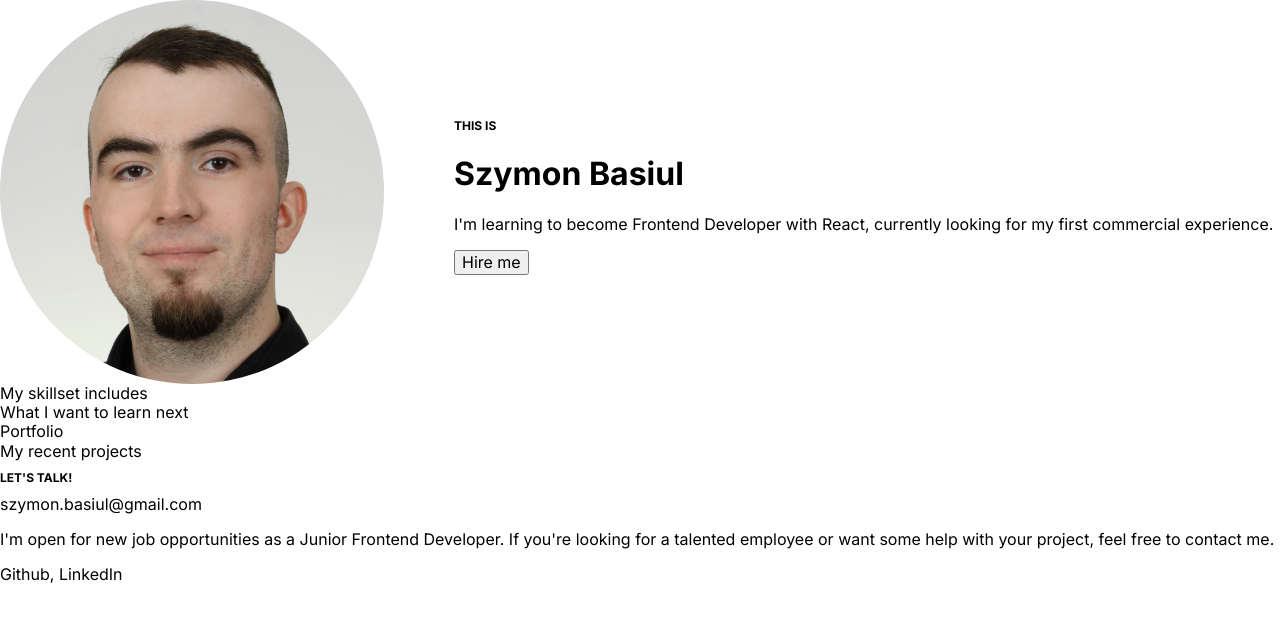
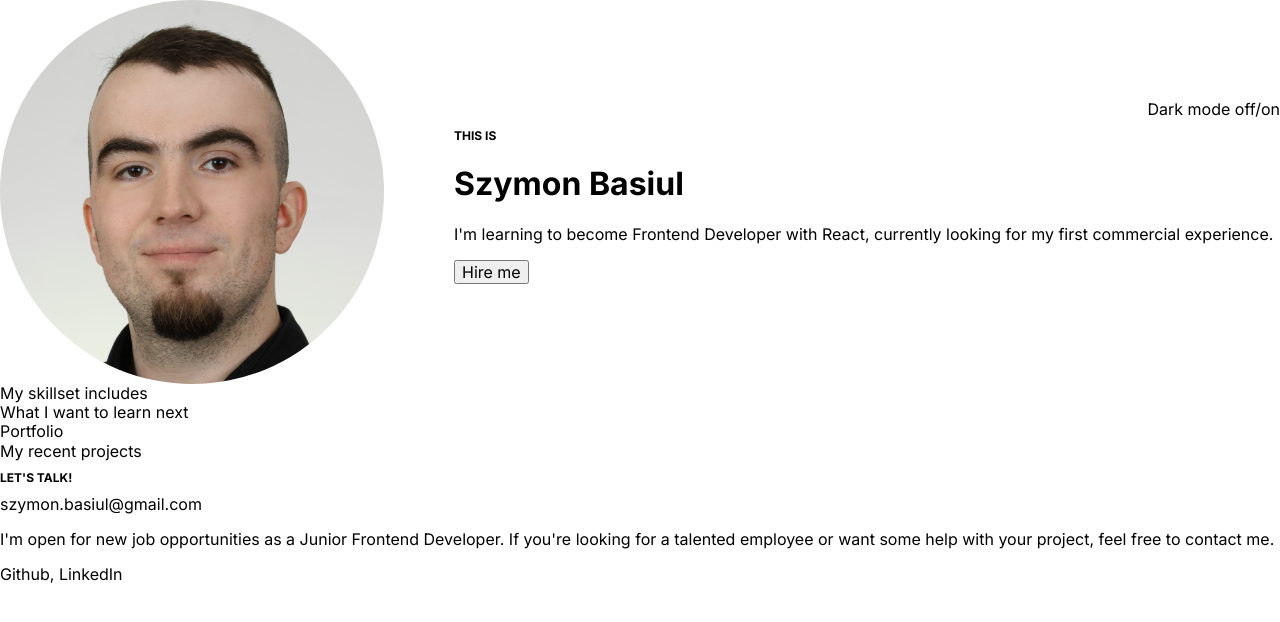
Before and after one commit to szymonbasiul/homepage-szymonb, a React (Create React App) app: page / in a window 1280 px wide. Shown: the top 622 px of the page. Built offline with nearby package versions, Linux system fonts and the light colour scheme.

Commit message:
ThemeChanger component prepared, test styles

```diff
--- a/src/common/ThemeChanger/index.js
+++ b/src/common/ThemeChanger/index.js
@@ -0,0 +1,14 @@
+import { Button, Container, Switch, Text } from "./styled";
+
+const ThemeChanger = () => {
+  return (
+    <Container>
+      <Button>
+        <Text>Dark mode off/on</Text>
+        <Switch />
+      </Button>
+    </Container>
+  );
+};
+
+export default ThemeChanger;
--- a/src/common/ThemeChanger/styled.js
+++ b/src/common/ThemeChanger/styled.js
@@ -0,0 +1,12 @@
+import styled from "styled-components";
+
+export const Container = styled.footer`
+  display: flex;
+  justify-content: flex-end;
+`;
+
+export const Button = styled.div``;
+
+export const Text = styled.div``;
+
+export const Switch = styled.div``;
--- a/src/features/personalHomepage/PersonalHomepage/PersonalInfo/index.js
+++ b/src/features/personalHomepage/PersonalHomepage/PersonalInfo/index.js
@@ -1,4 +1,12 @@
-import { Button, Container, Content, Header, PersonalImage, Preheader } from "./styled";
+import ThemeChanger from "../../../../common/ThemeChanger";
+import {
+  Button,
+  Container,
+  Content,
+  Header,
+  PersonalImage,
+  Preheader,
+} from "./styled";
 import personalImage from "./Szymon_Basiul.jpg";
 
 const PersonalInfo = () => {
@@ -6,6 +14,7 @@ const PersonalInfo = () => {
     <Container>
       <PersonalImage src={personalImage} alt="Szymon Basiul" />
       <div>
+        <ThemeChanger />
         <Preheader>This is</Preheader>
         <Header>Szymon Basiul</Header>
         <Content>
```
Also changed, not shown: src/features/personalHomepage/PersonalHomepage/Footer/index.js (+10 -2 lines).
